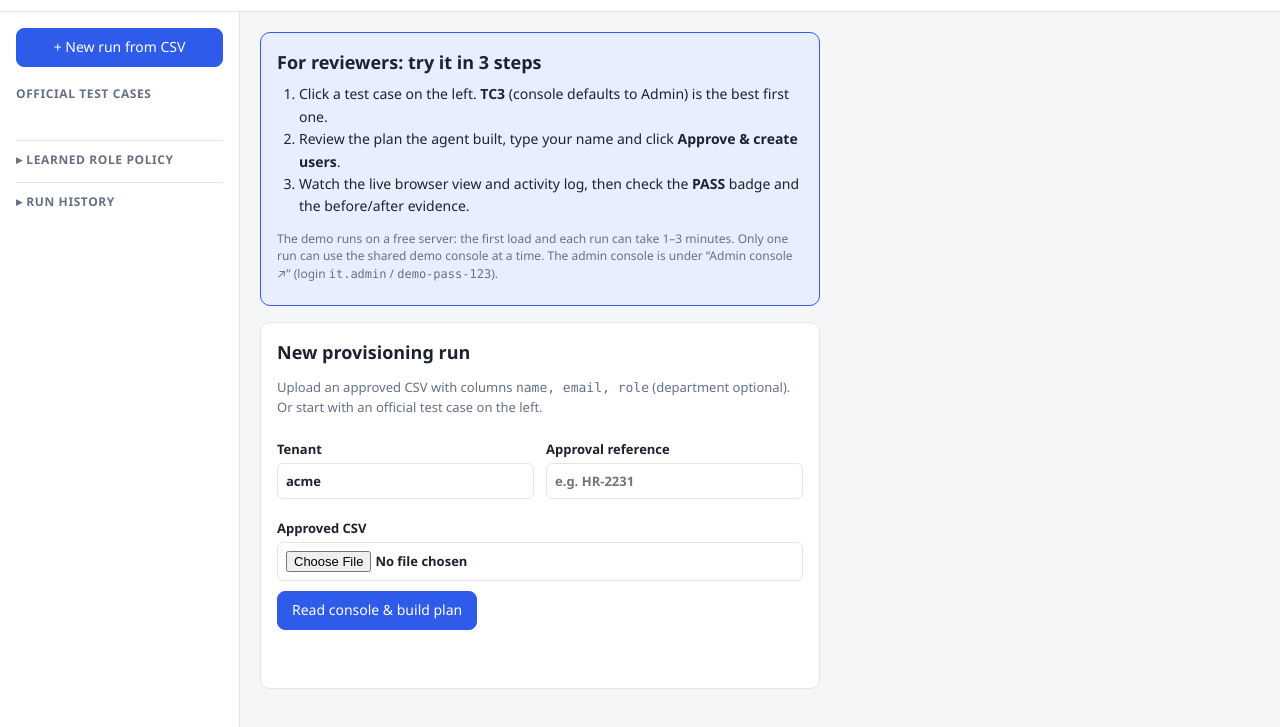
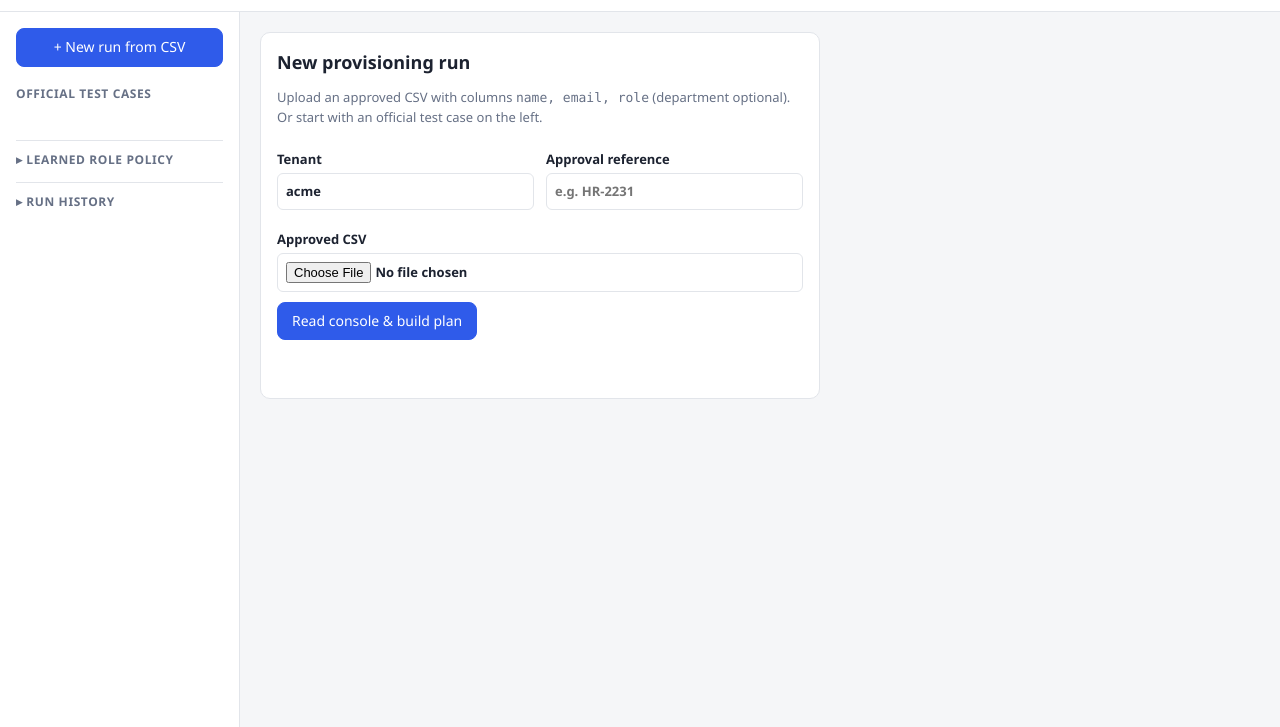
Before and after one commit to Chirayu-225/Bulk-User-Provisioning-Agentic-Hackathon, a plain HTML site: page dashboard/static/index.html in a window 1280 px wide. Shown: the part 63-790 px from the top of the page. Drawn offline with Linux system fonts and the light colour scheme; no server answers.

Commit message:
Nth push

```diff
--- a/dashboard/static/index.html
+++ b/dashboard/static/index.html
@@ -42,17 +42,6 @@
   <main id="main">
     <!-- New run -->
     <section id="view-new" class="view">
-      <div class="card narrow quick">
-        <h2>For reviewers: try it in 3 steps</h2>
-        <ol class="steps">
-          <li>Click a test case on the left. <b>TC3</b> (console defaults to Admin) is the best first one.</li>
-          <li>Review the plan the agent built, type your name and click <b>Approve &amp; create users</b>.</li>
-          <li>Watch the live browser view and activity log, then check the <b>PASS</b> badge and the before/after evidence.</li>
-        </ol>
-        <p class="muted small">The demo runs on a free server: the first load and each run can take 1–3 minutes.
-          Only one run can use the shared demo console at a time. The admin console is under “Admin console ↗”
-          (login <span class="mono">it.admin</span> / <span class="mono">demo-pass-123</span>).</p>
-      </div>
       <div class="card narrow">
         <h2>New provisioning run</h2>
         <p class="muted">Upload an approved CSV with columns <span class="mono">name, email, role</span> (department optional).
```
Also changed, not shown: 1 other file.
